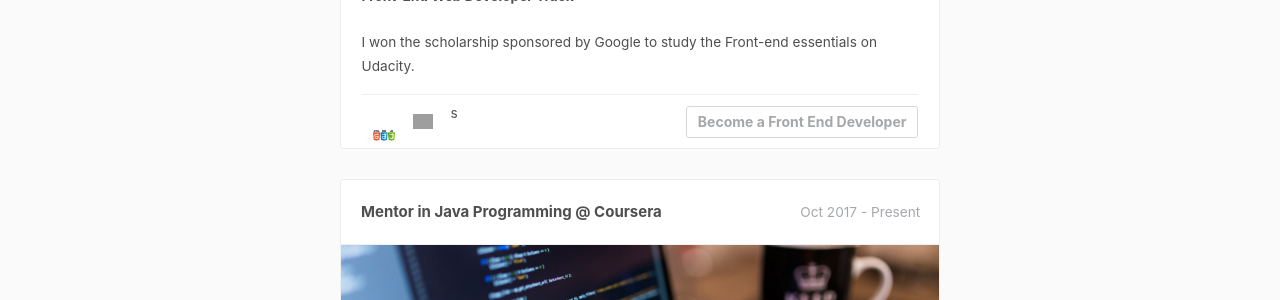
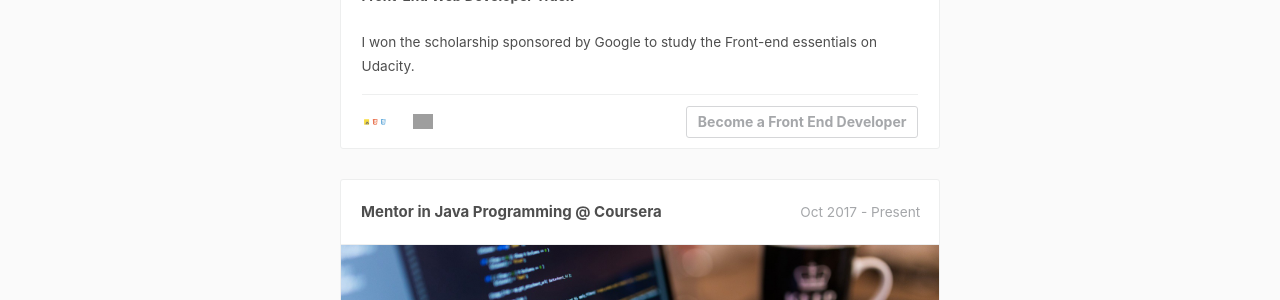
Before and after one commit to biyunwu/biyunwu.github.io, a Jekyll site: the page built from portfolio/index.html, in a window 1280 px wide. Shown: the part 945-1245 px from the top of the page. Built offline with Jekyll 4.4.1, drawn with Linux system fonts in a browser that asks for light colours; nearby versions of some CDN libraries; comment, search, counter and statistics services are not loaded; grey boxes are pictures that could not be loaded.

Commit message:
Change picture and update css file

```diff
--- a/portfolio/css/timeline.css
+++ b/portfolio/css/timeline.css
@@ -195,7 +195,7 @@
 	display: block;
 	width: 40px;
 	height: 40px;
-	background: url("../images/front-end.png") 100% 100% no-repeat;
+	background: url("../images/front-end.svg") 50% 50% no-repeat;
 	background-size: 22px;
 }
 
--- a/portfolio/index.html
+++ b/portfolio/index.html
@@ -36,7 +36,7 @@
 								<li class="skill">
 									<span class="i-front-end"></span>
 									<span class="i-jquery"></span>
-									<span class="link"><a target="_blank" href="https://www.udacity.com/course/front-end-web-developer-nanodegree--nd001">Become a Front End Developer</a></span>s
+									<span class="link"><a target="_blank" href="https://www.udacity.com/course/front-end-web-developer-nanodegree--nd001">Become a Front End Developer</a></span>
 								</li>
 							</ul>
 						</div>
```
Also changed, not shown: portfolio/images/front-end.png (deleted), portfolio/images/front-end.svg (added).
